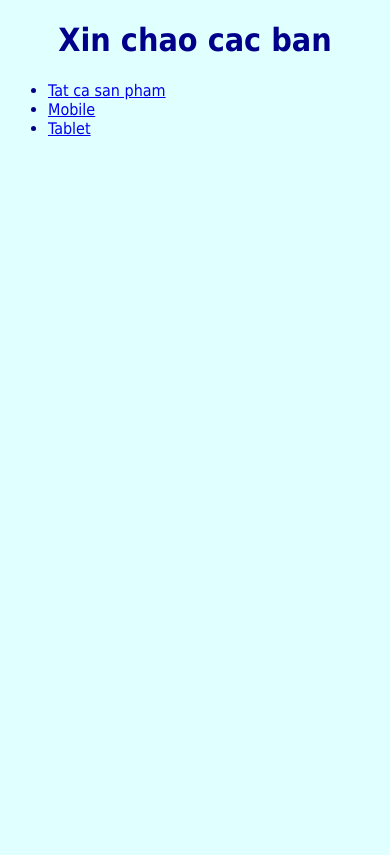
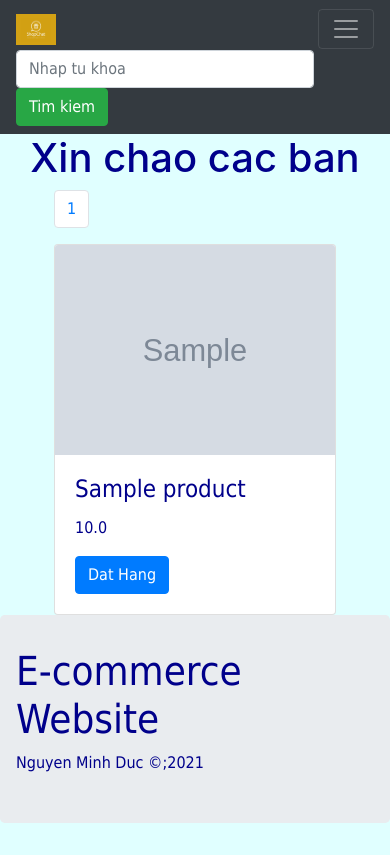
Before and after one commit to ducxxx/firstPython, a Flask app: page / in a window 390 px wide. Before the commit the page ends 136 px from the top, so only its background shows below. Run offline with Flask 2, Linux system fonts and the light colour scheme; tables that the repository leaves empty hold one stand-in row (values such as "Sample post"); grey boxes marked "Sample" are stand-in pictures; some libraries are stand-ins or nearby versions.

Commit message:
finish phan trang

```diff
--- a/saleapp/__init__.py
+++ b/saleapp/__init__.py
@@ -1,7 +1,9 @@
 from flask import Flask
 from flask_sqlalchemy import SQLAlchemy
+from flask_admin import Admin
 
 app = Flask(__name__)
 app.config['SQLALCHEMY_DATABASE_URI'] = 'mysql://root:123456789@localhost/labsaledb?charset=utf8mb4'
 app.config['SQLALCHEMY_TRACK_MODIFICATIONS'] = True
 db = SQLAlchemy(app=app)
+app.config['PAGE_SIZE'] = 4
--- a/saleapp/index.py
+++ b/saleapp/index.py
@@ -1,12 +1,25 @@
+import math
+
 from flask import render_template, request
 from saleapp import app
 import utils
 
+
 @app.route("/")
-def home():
+def index():
     cates = utils.load_categories()
+    cate_id = request.args.get('category_id')
+    kw = request.args.get('keyword')
+    page = int(request.args.get('page', 1))
+    products = utils.load_products(kw=kw, cate_id=cate_id,page=page)
+    counter = utils.count_products()
     return render_template("index.html",
-                           catgories=cates)
+                           categories=cates,
+                           products=products,
+                           pages=math.ceil(counter / app.config['PAGE_SIZE']))
+
+
+
 @app.route("/products")
 def product_list():
     cate_id = request.args.get("category_id")
@@ -18,15 +31,17 @@ def product_list():
                                    from_price=from_price,
                                    to_price=to_price)
     return render_template('products.html',
-                            products=products)
+                           products=products)
+
 
 @app.route("/products/<int:product_id>")
 def product_detail(product_id):
-
     product = utils.get_product_by_id(product_id)
 
     return render_template('product_detail.html', product=product)
 
-if __name__== '__main__':
+
+if __name__ == '__main__':
     from saleapp.admin import *
+
     app.run(debug=True)
--- a/saleapp/templates/index.html
+++ b/saleapp/templates/index.html
@@ -1,19 +1,30 @@
-<!DOCTYPE html>
-<html lang="en">
-<head>
-    <meta charset="UTF-8">
-    <title>Trang Chu</title>
-    <link href="{{ url_for('static',filename='css/style.css') }}" rel="stylesheet">
-</head>
-<body>
-    <h1 class="subject">Xin chao cac ban</h1>
-
-    <ul>
-        <li><a href="{{ url_for('product_list') }}">Tat ca san pham</a></li>
-        {% for c in catgories %}
-        <li><a href="{{ url_for('product_list', category_id=c.id) }}">{{ c.name }}</a></li>
+{% extends 'layout/base.html' %}
+{% block title %}Trang chu{% endblock %}
+{% block content %}
+<h1 class="subject">Xin chao cac ban</h1>
+<div class="container">
+    <ul class="pagination">
+        {% for idx in range(1, pages+1) %}
+        <li class="page-item"><a class="page-link" href="{{ url_for('index', page =idx) }}">{{idx}}</a></li>
         {% endfor %}
     </ul>
-
-</body>
-</html>
+    {% if products %}
+    <div class="row">
+        {% for p in products %}
+        <div class="col-md-3 col-xs-12">
+            <div class="card" >
+              <img class="card-img-top" src="{{ url_for('static', filename=p.image)}}" alt="{{p.name}}">
+              <div class="card-body">
+                <h4 class="card-title">{{p.name}}</h4>
+                <p class="card-text">{{"{:,.1f}".format(p.price)}}</p>
+                <a href="#" class="btn btn-primary">Dat Hang</a>
+              </div>
+            </div>
+        </div>
+        {% endfor %}
+    </div>
+    {% else %}
+    <p><i>Khong co san pham nao</i></p>
+    {% endif %}
+</div>
+{% endblock %}
--- /dev/null
+++ b/saleapp/templates/layout/base.html
@@ -0,0 +1,29 @@
+<!DOCTYPE html>
+<html lang="en">
+<head>
+    <meta charset="UTF-8">
+    <title>
+        {% block title %}{% endblock %}
+    </title>
+    <link rel="stylesheet" href="https://maxcdn.bootstrapcdn.com/bootstrap/4.0.0/css/bootstrap.min.css" integrity="sha384-Gn5384xqQ1aoWXA+058RXPxPg6fy4IWvTNh0E263XmFcJlSAwiGgFAW/dAiS6JXm" crossorigin="anonymous">
+    <script src="https://code.jquery.com/jquery-3.2.1.slim.min.js" integrity="sha384-KJ3o2DKtIkvYIK3UENzmM7KCkRr/rE9/Qpg6aAZGJwFDMVNA/GpGFF93hXpG5KkN" crossorigin="anonymous"></script>
+    <script src="https://cdnjs.cloudflare.com/ajax/libs/popper.js/1.12.9/umd/popper.min.js" integrity="sha384-ApNbgh9B+Y1QKtv3Rn7W3mgPxhU9K/ScQsAP7hUibX39j7fakFPskvXusvfa0b4Q" crossorigin="anonymous"></script>
+    <script src="https://maxcdn.bootstrapcdn.com/bootstrap/4.0.0/js/bootstrap.min.js" integrity="sha384-JZR6Spejh4U02d8jOt6vLEHfe/JQGiRRSQQxSfFWpi1MquVdAyjUar5+76PVCmYl" crossorigin="anonymous"></script>
+    <link href="{{ url_for('static',filename='css/style.css') }}" rel="stylesheet">
+    {% block css %} {% endblock %}
+    {% block js %} {% endblock %}
+
+</head>
+<body>
+    {% block header %}
+        {% include 'layout/header.html' %}
+    {% endblock %}
+
+    {% block content %} {% endblock %}
+
+    {% block footer %}
+        {% include 'layout/footer.html' %}
+    {% endblock %}
+
+</body>
+</html>
--- /dev/null
+++ b/saleapp/templates/layout/footer.html
@@ -0,0 +1,4 @@
+<div class="jumbotron">
+  <h1>E-commerce Website</h1>
+  <p>Nguyen Minh Duc &copy;;2021</p>
+</div>
--- /dev/null
+++ b/saleapp/templates/layout/header.html
@@ -0,0 +1,31 @@
+<nav class="navbar navbar-expand-md bg-dark navbar-dark">
+  <!-- Brand -->
+  <a class="navbar-brand" href="#">
+      <img src="{{url_for('static', filename='images/logo.png')}}" alt="Logo" style="width:40px;">
+  </a>
+
+  <!-- Toggler/collapsibe Button -->
+  <button class="navbar-toggler" type="button" data-toggle="collapse" data-target="#collapsibleNavbar">
+    <span class="navbar-toggler-icon"></span>
+  </button>
+
+  <!-- Navbar links -->
+  <div class="collapse navbar-collapse" id="collapsibleNavbar">
+    <ul class="navbar-nav">
+      <li class="nav-item">
+        <a class="nav-link {%if 'category_id' not in request.args %} active {% endif %}" href="/">Trang chu</a>
+      </li>
+      <li class="nav-item">
+      </li>
+      {% for c in categories %}
+      <li class="nav-item {%if 'category_id' in request.args and c.id == request.args.category_id|int %}active{% endif %}">
+        <a class="nav-link" href="{{url_for('index', category_id=c.id)}}">{{ c.name }}</a>
+      </li>
+      {% endfor %}
+    </ul>
+  </div>
+  <form class="form-inline" >
+    <input class="form-control mr-sm-2" name="keyword" type="text" placeholder="Nhap tu khoa">
+    <button class="btn btn-success" type="submit">Tim kiem</button>
+  </form>
+</nav>
--- a/saleapp/templates/product_detail.html
+++ b/saleapp/templates/product_detail.html
@@ -13,10 +13,9 @@
         </div>
         <div>
             <h2>{{ product.name }}</h2>
-            <p>{{ product.description}}</p>
+            <p>{{ product.description }}</p>
             <h4>{{"{:,.1f}".format(product.price)}} VND</h4>
         </div>
     </div>
-
 </body>
 </html>
--- a/saleapp/utils.py
+++ b/saleapp/utils.py
@@ -1,33 +1,38 @@
 import json, os
 from saleapp import app
+from saleapp.models import Category, Product
 
 def read_json(path):
     with open(path, "r") as f:
         return json.load(f)
 
 def load_categories():
-    return read_json(os.path.join(app.root_path, 'data/categories.json'))
+    return Category.query.all()
+    # return read_json(os.path.join(app.root_path, 'data/categories.json'))
 
-def load_products(cate_id = None, kw=None, from_price=None, to_price=None):
-    products = read_json(os.path.join(app.root_path, 'data/products.json'))
+def load_products(cate_id = None, kw=None, from_price=None, to_price=None, page = 1):
+
+    products = Product.query
     if cate_id:
-        products = [p for p in products if p['category_id'] == int(cate_id)]
+        products = products.filter(Product.category_id.__eq__(cate_id))
+    if kw:
+        products = products.filter(Product.name.contains(kw))
+    if from_price:
+        products = products.filter(Product.price.__ge__(from_price))
+    if to_price:
+        products = products.filter(Product.price.__le__(to_price))
 
-    if kw:
-        products = [p for p in products if p['name'].lower().find(kw.lower())>=0]
+    page_size = app.config['PAGE_SIZE']
+    start = (page - 1) * page_size
+    end = start + page_size
+    return products.slice(start, end).all()
 
-    if from_price:
-        products = [p for p in products if p['price'] >= float(from_price)]
-
-    if to_price:
-        products = [p for p in products if p['price'] <= float(to_price)]
-
-    return products
-
+def count_products():
+    return Product.query.filter(Product.active.__eq__(True)).count()
 
 def get_product_by_id(product_id):
-    products = read_json(os.path.join(app.root_path, 'data/products.json'))
-
-    for p in products:
-        if p['id'] == product_id:
-            return p
+    return Product.query.get(product_id)
+    # products = read_json(os.path.join(app.root_path, 'data/products.json'))
+    # for p in products:
+    #     if p['id'] == product_id:
+    #         return p
```
Also changed, not shown: saleapp/static/images/applewatch.png (added), saleapp/static/images/ipad.jpg (renamed from saleapp/static/images/img2.jpg), saleapp/static/images/iphone.jpg (renamed from saleapp/static/images/img3.jpg), saleapp/static/images/logo.png (added), saleapp/static/images/maytinh.jpg (added), saleapp/static/images/samsung.png (renamed from saleapp/static/images/img1.png).
